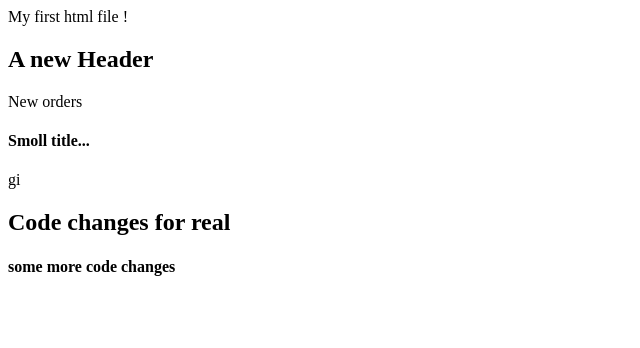
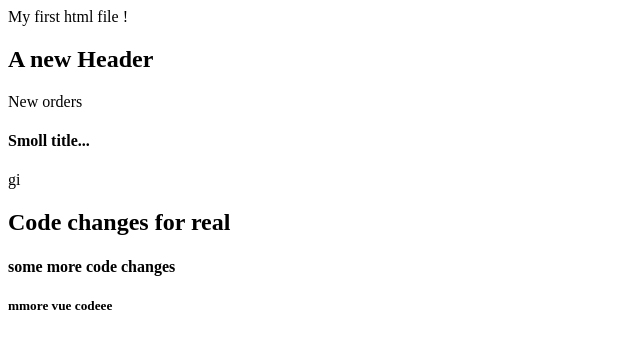
Before and after one commit to DaniZGit/TestRepository, a plain HTML site: page index.html in a window 1280 px wide. Shown: the full height of the page, 0-640 px from the left. Drawn offline with Linux system fonts and the light colour scheme.

Commit message:
removed yarn changes, but left code changes

```diff
--- a/index.html
+++ b/index.html
@@ -9,3 +9,4 @@
 
 <h2>Code changes for real</h2>
 <h4>some more code changes</h4>
+<h5>mmore vue codeee</h5>
```
